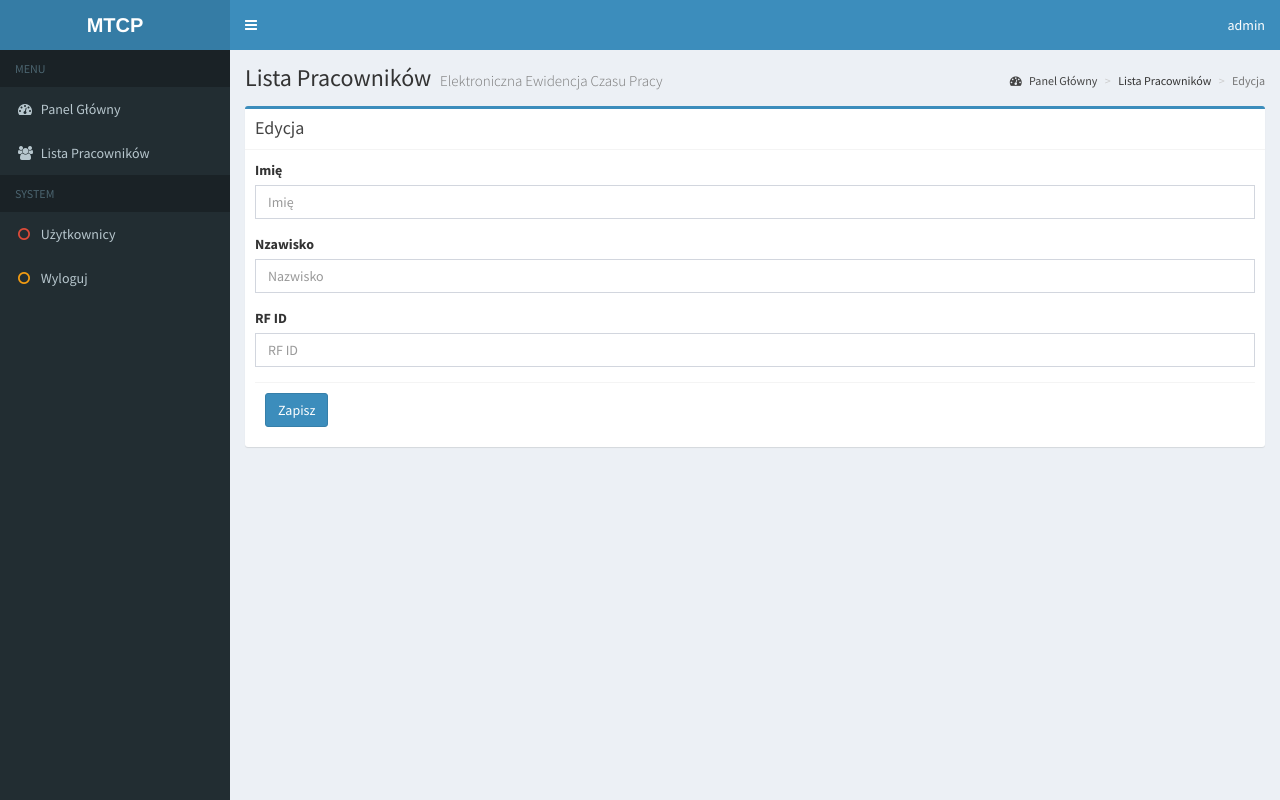
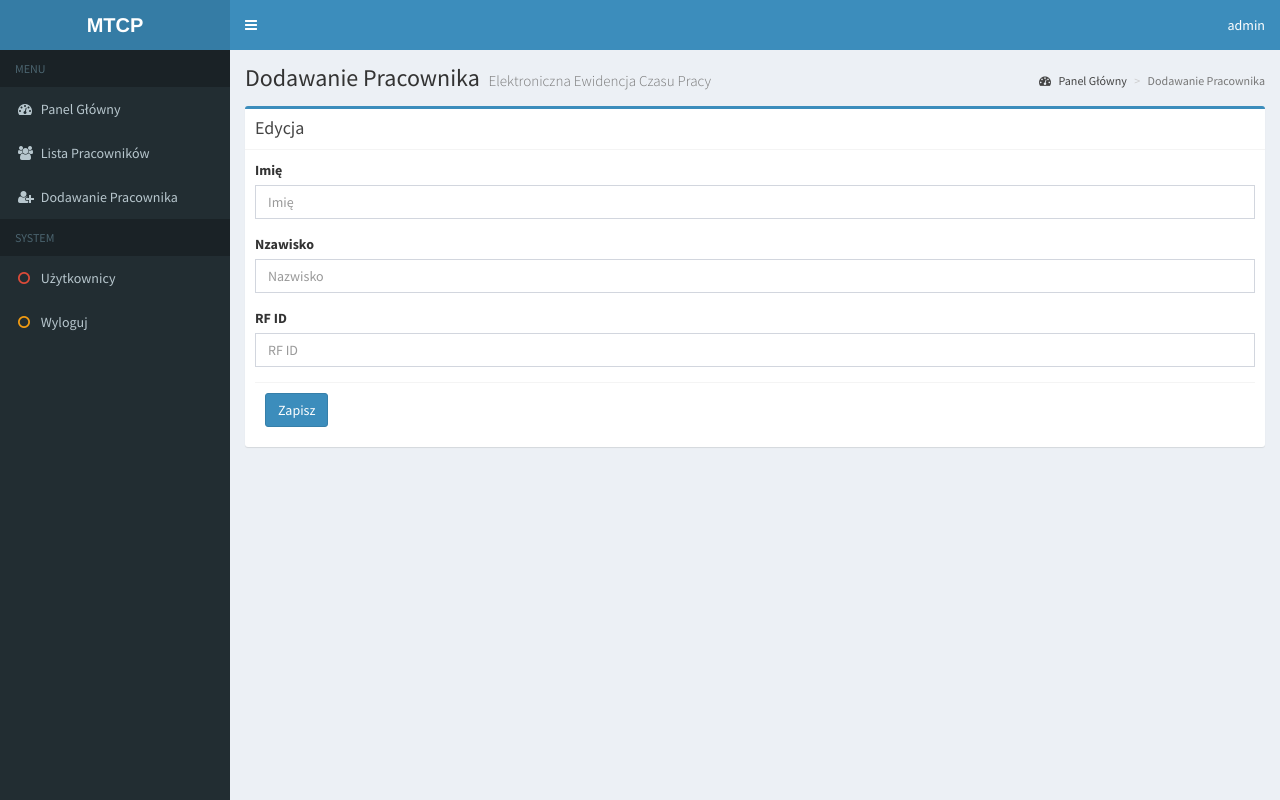
Before and after one commit to paveleu/RfIdTime, a PHP site: page /index.php?s=addworker in a window 1280 px wide. Run offline with PHP 8.4, Linux system fonts and the light colour scheme; a user stored in the database is signed in.

Commit message:
Poprawa listy

```diff
--- a/site/addworker.php
+++ b/site/addworker.php
@@ -31,13 +31,12 @@ if ( isset($_POST['imie']) && isset($_POST['nazwisko']) )
     <!-- Content Header (Page header) -->
     <section class="content-header">
       <h1>
-        Lista Pracowników
+        Dodawanie Pracownika
         <small>Elektroniczna Ewidencja Czasu Pracy</small>
       </h1>
       <ol class="breadcrumb">
         <li><a href="index.php"><i class="fa fa-dashboard"></i> Panel Główny</a></li>
-        <li>Lista Pracowników</li>
-        <li class="active">Edycja</li>
+        <li class="active">Dodawanie Pracownika</li>
       </ol>
     </section>
 <?php
--- a/site/top.php
+++ b/site/top.php
@@ -58,7 +58,7 @@
 
 		<li><a href="index.php"><i class="fa fa-dashboard"></i> <span>Panel Główny</span></a></li>
     <li><a href="index.php?s=workerlist"><i class="fa fa-group"></i> <span>Lista Pracowników</span></a></li>
-
+    <li><a href="index.php?s=addworker"><i class="fa fa-user-plus"></i> <span>Dodawanie Pracownika</span></a></li>
 
 
         <li class="header">SYSTEM</li>
```
